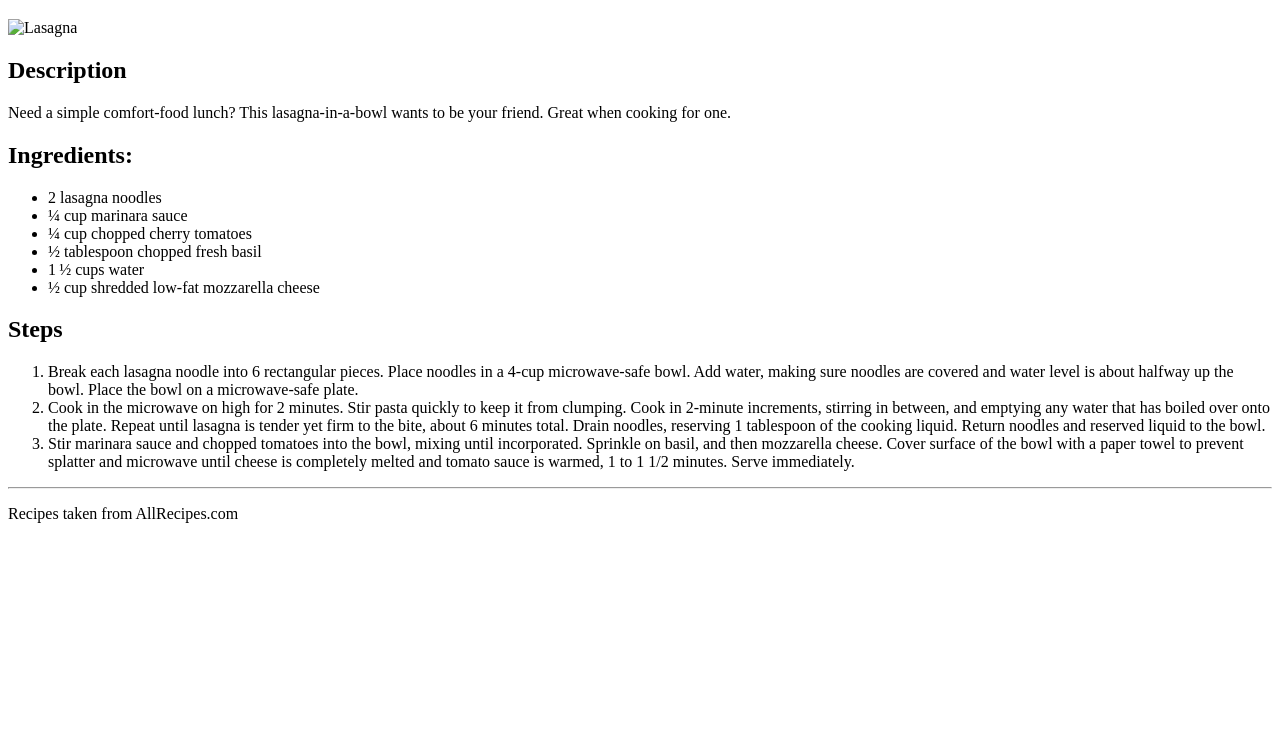
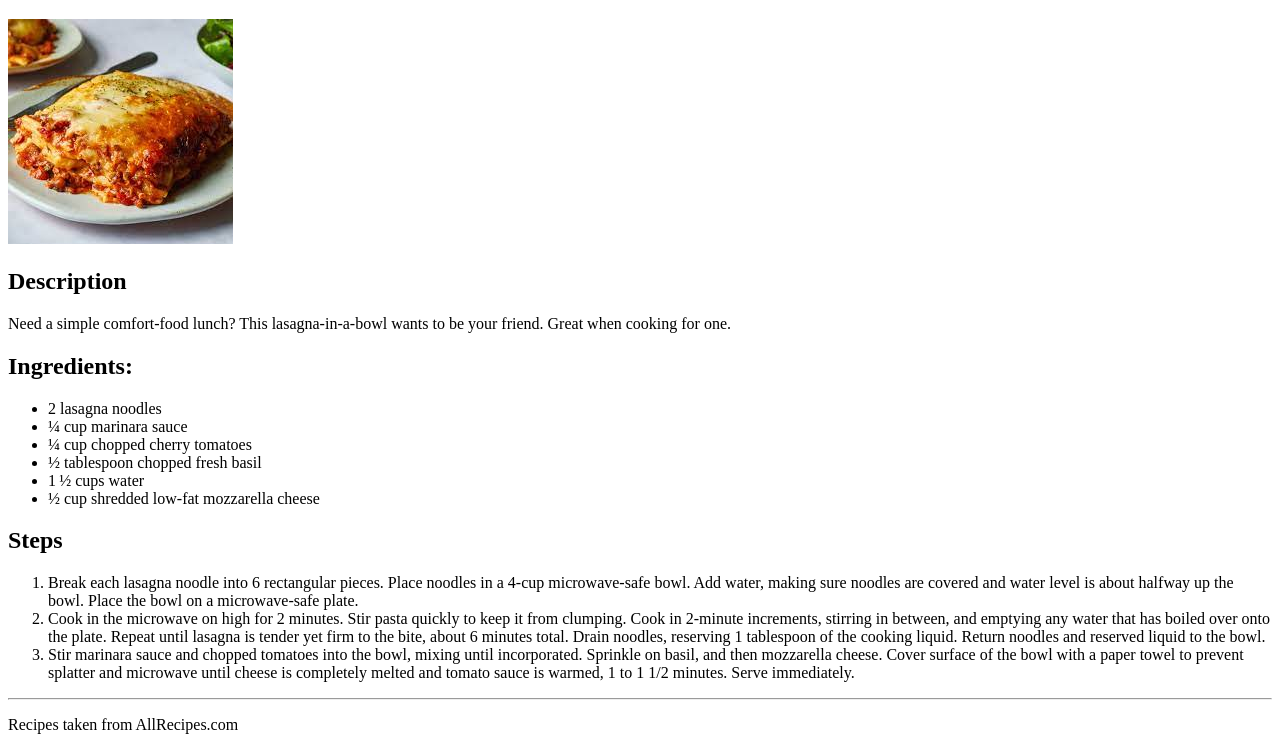
Before and after one commit to pritalb/odin-recipes, a plain HTML site: page recipes/lasagna.html in a window 1280 px wide. Shown: the part 61-811 px from the top of the page. Drawn offline with Linux system fonts and the light colour scheme.

Commit message:
added image to lasagna.html

```diff
--- a/recipes/lasagna.html
+++ b/recipes/lasagna.html
@@ -8,7 +8,7 @@
 </head>
 <body>
     <h1>Lasagna</h1>
-    <img src="" alt="Lasagna">
+    <img src="../images/lasagna.jpeg" alt="Lasagna">
 
     <div>
         <h2>Description</h2>
```
Also changed, not shown: images/lasagna.jpeg (added).
